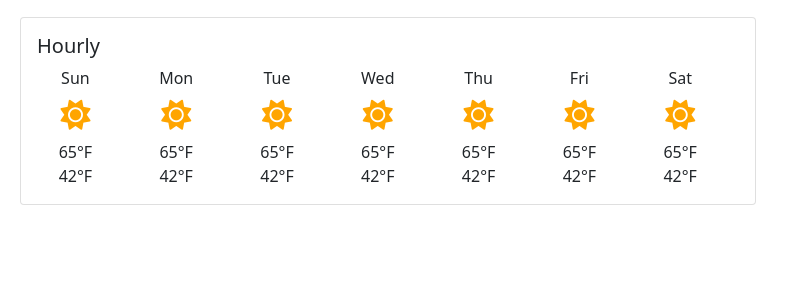
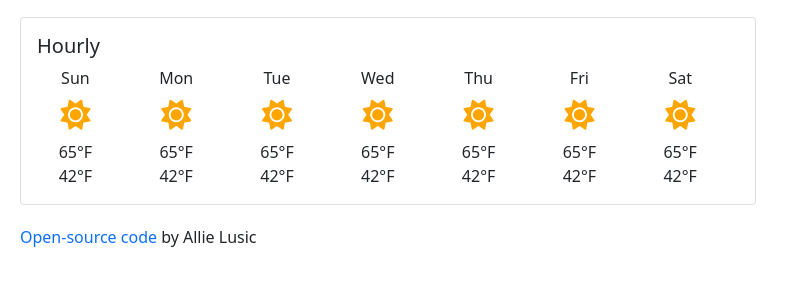
Before and after one commit to aclusic/Lusic-weather-app, a plain HTML site: page index.html in a window 1280 px wide. Shown: the part 264-550 px from the top of the page, without its empty margins (0-799 px from the left). Drawn offline with nearby package versions, Linux system fonts and the light colour scheme.

Commit message:
add link to GitHub

```diff
--- a/index.html
+++ b/index.html
@@ -153,6 +153,10 @@
         </div>
       </div>
     </div>
+    <a href="https://github.com/aclusic/Lusic-weather-app" class="git-hub-link"
+      >Open-source code</a
+    >
+    by Allie Lusic
     <script src="script.js"></script>
   </body>
 </html>
--- a/styles.css
+++ b/styles.css
@@ -43,3 +43,8 @@
 #celsius-link {
   text-decoration: none;
 }
+
+.git-hub-link {
+  padding-left: 20px;
+  text-decoration: none;
+}
```
